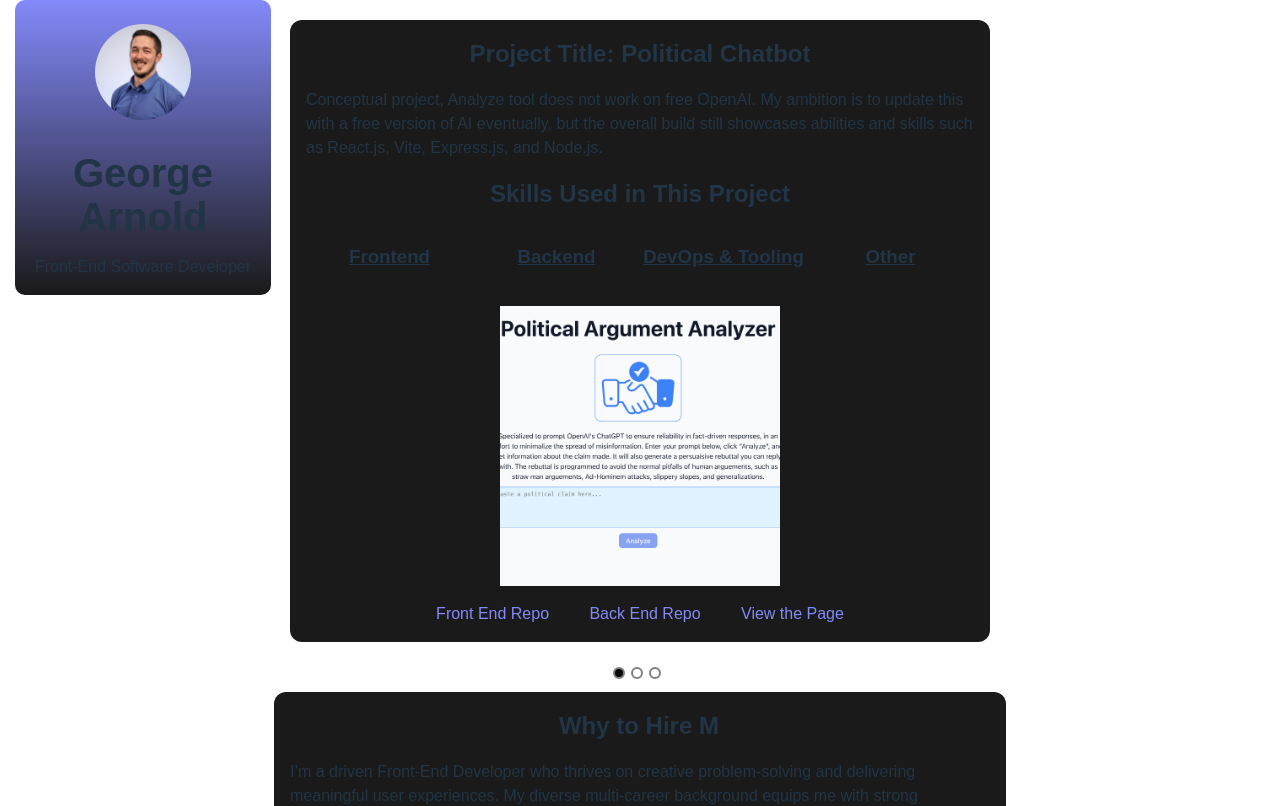
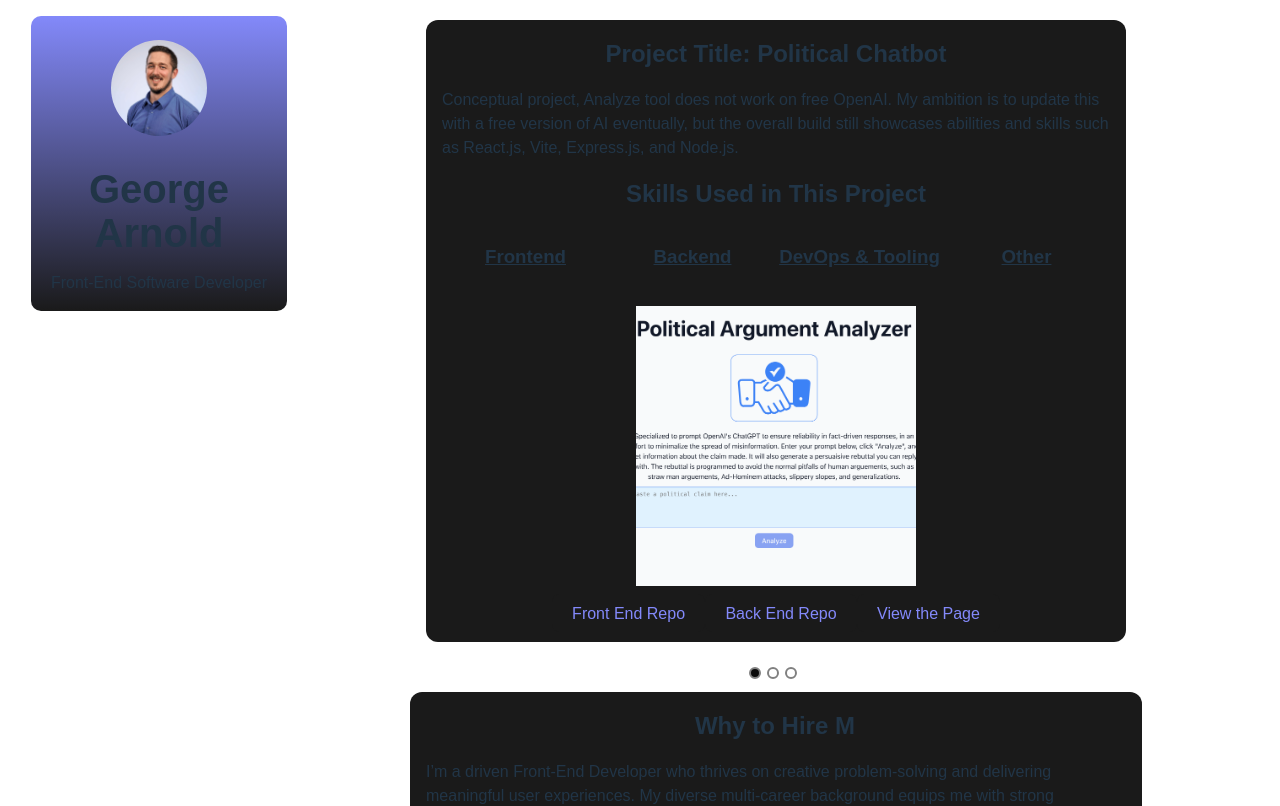
Before and after one commit to george-arnold-2/portfolio-site, a React (Vite) app: page / in a window 1280 px wide. Shown: the top 806 px of the page. Built offline with nearby package versions, Linux system fonts and the light colour scheme; a web font is replaced by a local one.

Commit message:
style updates for desktop

```diff
--- a/src/App.css
+++ b/src/App.css
@@ -17,6 +17,12 @@ html {
     margin: 0 auto;
     text-align: center;
     /* padding: 1rem; */
+}
+
+@media (min-width: 1200px) {
+    #root {
+        padding-left: 272px;
+    }
 }
 
 /* ===========================
@@ -43,8 +49,8 @@ h1 {
     justify-content: center;
     width: 256px;
     position: fixed;
-    top: 0;
-    left: 0;
+    top: 1em;
+    left: 1em;
     background: linear-gradient(to bottom, #8389fa, #1a1a1a);
     z-index: 100;
     border-radius: 10px;
@@ -75,6 +81,12 @@ h1 {
     .react-multi-carousel-list {
         max-width: 700px;
         padding-bottom: 22px;
+    }
+}
+
+@media (min-width: 1400px) {
+    .react-multi-carousel-list {
+        max-width: 900px;
     }
 }
 
--- a/src/App.jsx
+++ b/src/App.jsx
@@ -15,11 +15,11 @@ function App() {
             items: 1,
         },
         desktop: {
-            breakpoint: { max: 3000, min: 1024 },
+            breakpoint: { max: 3000, min: 1400 },
             items: 1,
         },
         tablet: {
-            breakpoint: { max: 1024, min: 464 },
+            breakpoint: { max: 1400, min: 464 },
             items: 1,
         },
         mobile: {
--- a/src/components/InfoCard.css
+++ b/src/components/InfoCard.css
@@ -10,6 +10,12 @@
     .react-multi-carousel-item {
         align-items: center;
         display: flex;
+    }
+}
+
+@media (min-width: 1400px) {
+    .info-card {
+        max-width: 900px;
     }
 }
 
--- a/src/components/OldProjectList.css
+++ b/src/components/OldProjectList.css
@@ -29,6 +29,7 @@
     text-decoration: none;
     font-weight: 500;
     transition: color 0.3s ease;
+    font-size: 1.25em;
 }
 
 .old-project-list a:hover {
@@ -36,6 +37,13 @@
     text-decoration: underline;
 }
 
+.old-project-list li p {
+    text-align: center;
+    opacity: 1;
+    margin-top: 0.5em;
+}
+
+p
 /* Responsive design */
 @media (max-width: 768px) {
     .old-project-list {
--- a/src/components/OldProjectList.jsx
+++ b/src/components/OldProjectList.jsx
@@ -11,19 +11,26 @@ export default function OldProjectList() {
             </p>
             <ul>
                 <li>
-                    <a>My Old Portfolio</a>
+                    <a href="https://george-arnold.github.io/my-portfolio/">
+                        My Old Portfolio
+                    </a>
+                    <p>Mostly active in 2019-2020</p>
                 </li>
                 <li>
-                    <a>My Old Github</a>
+                    <a href="https://github.com/george-arnold">My Old Github</a>
+                    <p>Mostly active in 2019-2020</p>
                 </li>
                 <li>
-                    <a>Character Sheet</a>
+                    <a href="https://github.com/george-arnold/dungeoneer-toolkit-client">
+                        Dungeoneer Toolkit
+                    </a>
+                    <p>Created in 2020 as a Thinkful Learning Project</p>
                 </li>
                 <li>
-                    <a>Budgeting App</a>
-                </li>
-                <li>
-                    <a>Get Out of Your bubble</a>
+                    <a href="https://github.com/george-arnold/simple-budget">
+                        Simple Budget
+                    </a>
+                    <p>Created in 2020 as a Thinkful Learning Project</p>
                 </li>
             </ul>
         </div>
```
